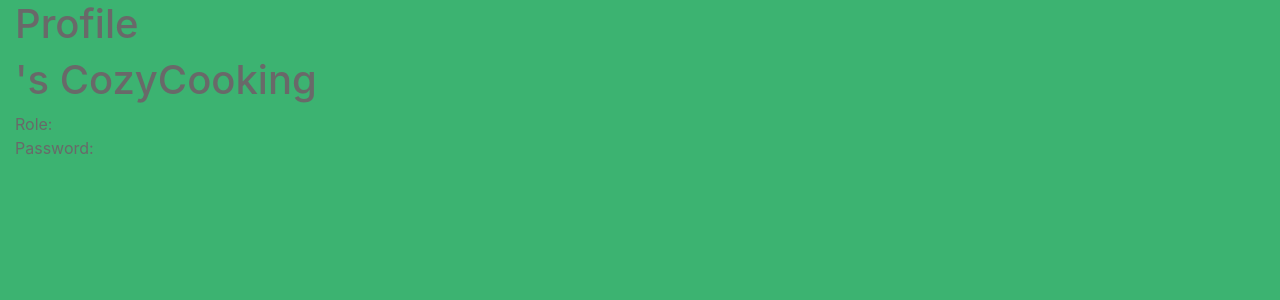
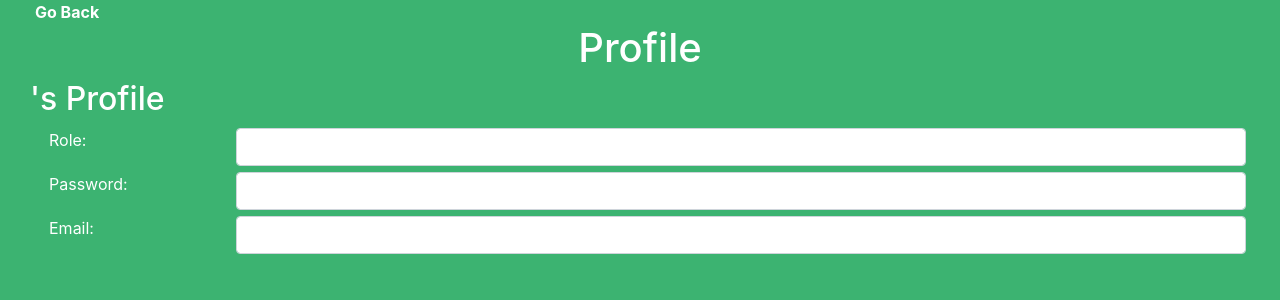
Before and after one commit to leorafink/-CS5610-WebDev-sp21-CozyCook-client, a React (Create React App) app: page /profile in a window 1280 px wide. Shown: the top 300 px of the page. Built offline with nearby package versions, Linux system fonts and the light colour scheme; no server answers; the HTML template or start-up script is replaced by a standard one.

Commit message:
Tidy up profile page

```diff
--- a/src/components/profile/private-content.js
+++ b/src/components/profile/private-content.js
@@ -1,11 +1,36 @@
-import React from 'react';
+import React, {useState} from 'react';
+
+import "./profile.style.css";
 
 const PrivateContent = ({user}) => {
+    const [editing, setEditing] = useState(false)
+
     return(
-        <div>
-            <div>
-                Password: {user.password}
-            </div>
+        <div className="container-fluid">
+            {
+                <>
+                    <div className="row wbdv-profile-row">
+                        <label htmlFor = "passwordField"
+                               className="wbdv-profile-label col-2">
+                            Password:
+                        </label>
+                        <input value = {user.password}
+                               id = "passwordField"
+                               className = "form-control col-10">
+                        </input>
+                    </div>
+                    <div className="row wbdv-profile-row">
+                        <label htmlFor = "emailField"
+                               className = "wbdv-profile-label col-2">
+                            Email:
+                        </label>
+                        <input value = {user.email}
+                               id = "emailField"
+                               className = "form-control col-10">
+                        </input>
+                    </div>
+                </>
+            }
         </div>
     )
 }
--- a/src/components/profile/profile.js
+++ b/src/components/profile/profile.js
@@ -19,7 +19,14 @@ const Profile = () => {
     }, [])
     return(
         <div>
-            <h1>Profile</h1>
+            <div className = "wbdv-go-back"
+                 onClick = {() => window.location.href = "/home"}>
+                <i className = "fas fa-arrow-left fa-2x wbdv-action-icon"/>
+                Go Back
+            </div>
+            <h1 className="wbdv-profile-header-main">
+                Profile
+            </h1>
             {
                 otherUser &&
                 <PublicContent user={otherUser}/>
--- /dev/null
+++ b/src/components/profile/profile.style.css
@@ -0,0 +1,17 @@
+.wbdv-profile-row {
+    margin: 2px;
+    padding: 2px;
+}
+
+.wbdv-profile-label {
+    color: white;
+}
+
+.wbdv-profile-header-main {
+    color: white;
+    text-align: center;
+}
+
+.wbdv-profile-header-user {
+    color: white;
+}
--- a/src/components/profile/public-content.js
+++ b/src/components/profile/public-content.js
@@ -1,13 +1,27 @@
 import React from 'react';
+
+import "./profile.style.css";
 
 const PublicContent = ({user}) => {
     return(
-        <div>
-            <h1>{user.username}'s CozyCooking</h1>
-            <div>
-                Role: {user.role}
-            </div>
-
+        <div className="container-fluid">
+            <h2 className="wbdv-profile-header-user">
+                {user.username}'s Profile
+            </h2>
+            {
+                <>
+                    <div className="row wbdv-profile-row">
+                        <label htmlFor = "roleField"
+                               className = "wbdv-profile-label col-2">
+                            Role:
+                        </label>
+                        <input value = {user.role}
+                               id = "roleField"
+                               className = "form-control col-10">
+                        </input>
+                    </div>
+                </>
+            }
         </div>
     )
 }
```
